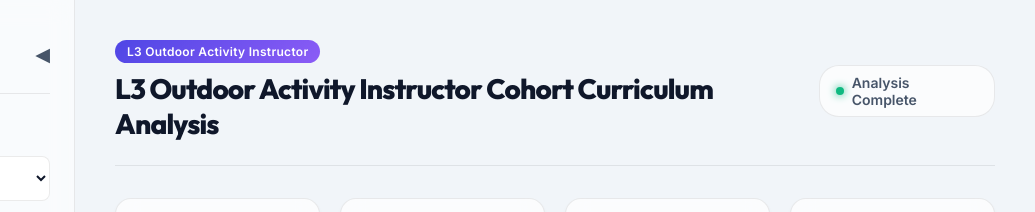
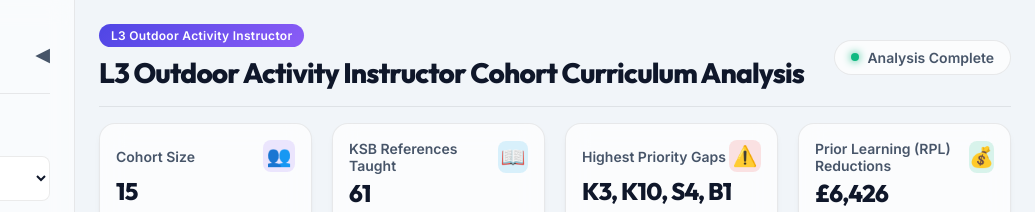
Before and after one commit to taggatron/skillsscansplanner, a plain HTML site: page index.html in a window 1280 px wide. Shown: the top 212 px of the page, 245-1280 px from the left. Drawn offline with nearby package versions, Linux system fonts and the light colour scheme.

Commit message:
style: reduce padding and gap in main content layout

```diff
--- a/styles.css
+++ b/styles.css
@@ -332,10 +332,10 @@
 .main-content {
     flex: 1;
     min-width: 0;
-    padding: 2.5rem;
+    padding: 1.5rem;
     display: flex;
     flex-direction: column;
-    gap: 2rem;
+    gap: 1rem;
     max-width: 1600px;
 }
 
@@ -344,7 +344,7 @@
     display: flex;
     justify-content: space-between;
     align-items: center;
-    padding-bottom: 1.5rem;
+    padding-bottom: 1rem;
     border-bottom: 1px solid var(--border-color);
 }
 
```
